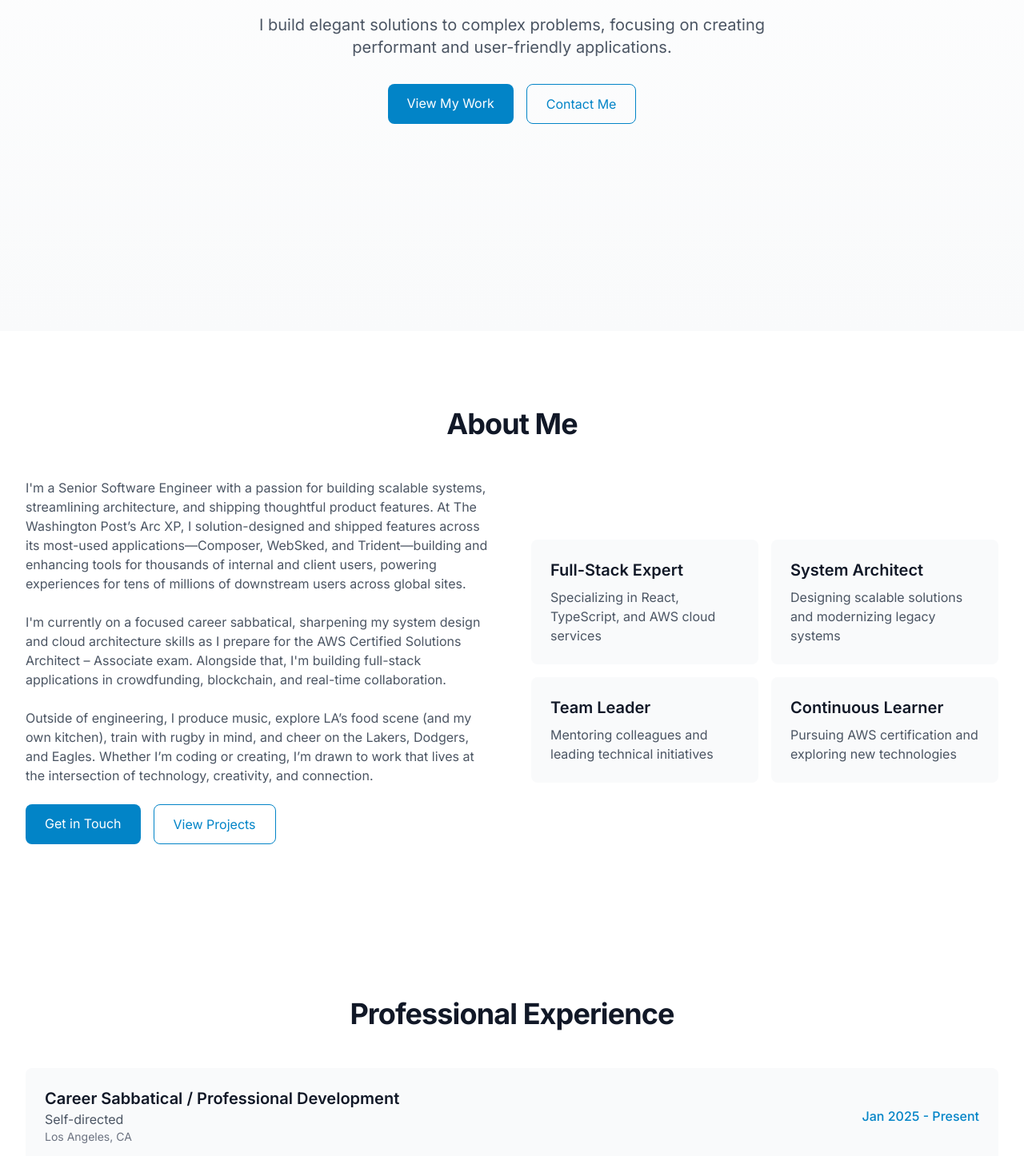
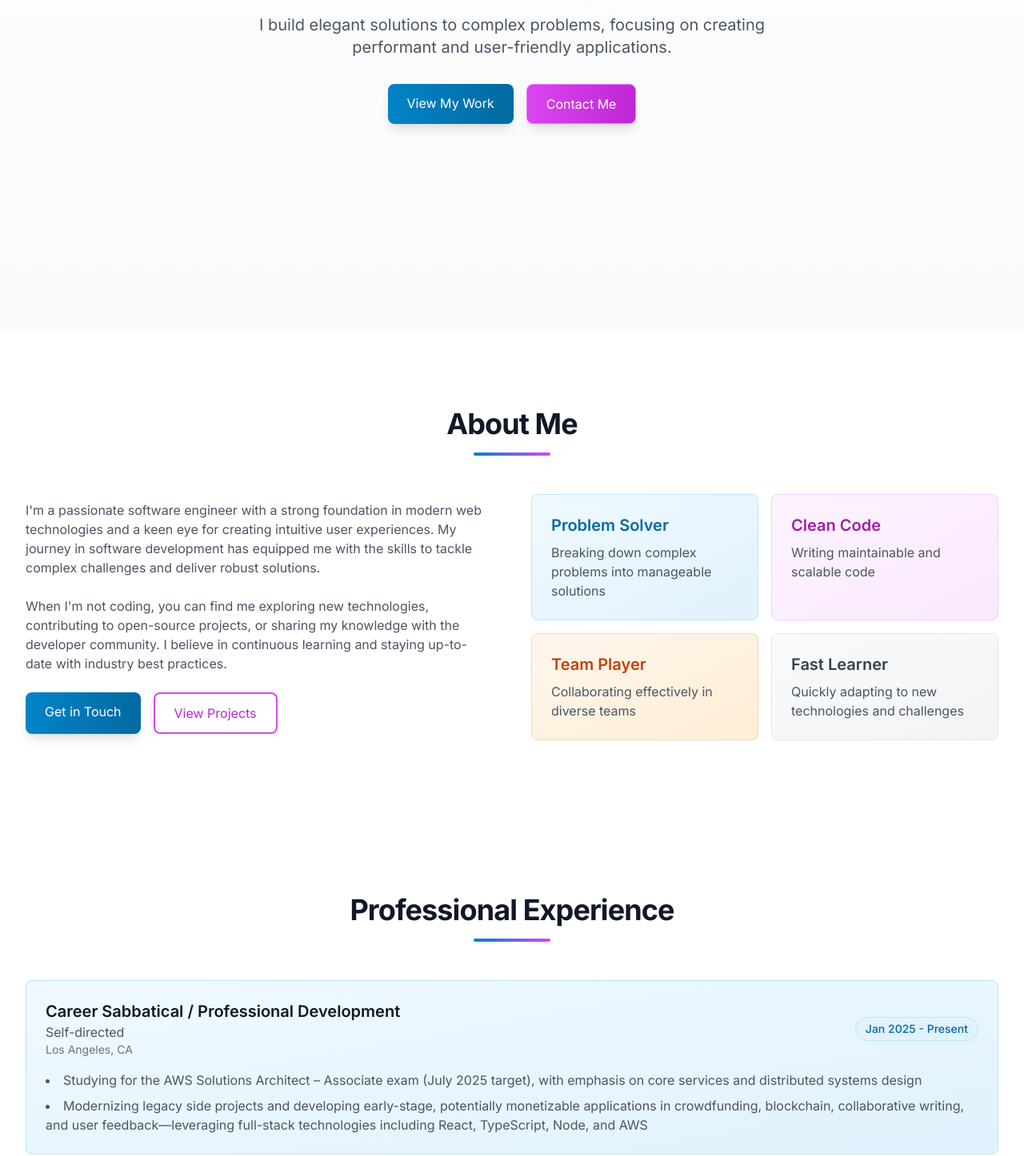
Before and after one commit to jb714/justinbell-me, a Next.js app: page / in a window 1280 px wide. Shown: the part 386-1832 px from the top of the page at 80% size. Built offline with nearby package versions, Linux system fonts and the light colour scheme.

Commit message:
Color and gradient adjustments

```diff
--- a/components/About.tsx
+++ b/components/About.tsx
@@ -1,7 +1,6 @@
 'use client'
 
 import { motion } from 'framer-motion'
-
 
 const About = () => {
   return (
@@ -13,56 +12,83 @@ const About = () => {
           transition={{ duration: 0.5 }}
           viewport={{ once: true }}
         >
-          <h2 className="heading-2 text-center mb-12">About Me</h2>
+          <h2 className="heading-2 text-center mb-12">
+            <span className="text-gray-900 dark:text-gray-100">About Me</span>
+            <div className="w-24 h-1 bg-gradient-to-r from-primary-600 to-secondary-500 mx-auto mt-4 rounded-full"></div>
+          </h2>
           <div className="grid md:grid-cols-2 gap-12 items-center">
             <div className="space-y-6">
               <p className="text-gray-600 dark:text-gray-300">
-              I'm a Senior Software Engineer with a passion for building scalable systems, streamlining architecture, and shipping thoughtful product features. At The Washington Post’s Arc XP, I solution-designed and shipped features across its most-used applications—Composer, WebSked, and Trident—building and enhancing tools for thousands of internal and client users, powering experiences for tens of millions of downstream users across global sites.
+                I'm a passionate software engineer with a strong foundation in modern web technologies
+                and a keen eye for creating intuitive user experiences. My journey in software
+                development has equipped me with the skills to tackle complex challenges and
+                deliver robust solutions.
               </p>
               <p className="text-gray-600 dark:text-gray-300">
-              I'm currently on a focused career sabbatical, sharpening my system design and cloud architecture skills as I prepare for the AWS Certified Solutions Architect – Associate exam. Alongside that, I'm building full-stack applications in crowdfunding, blockchain, and real-time collaboration.              </p>
-              <p className="text-gray-600 dark:text-gray-300">
-              Outside of engineering, I produce music, explore LA’s food scene (and my own kitchen), train with rugby in mind, and cheer on the Lakers, Dodgers, and Eagles. Whether I’m coding or creating, I’m drawn to work that lives at the intersection of technology, creativity, and connection.              </p>
+                When I'm not coding, you can find me exploring new technologies, contributing to
+                open-source projects, or sharing my knowledge with the developer community. I
+                believe in continuous learning and staying up-to-date with industry best practices.
+              </p>
               <div className="flex gap-4">
-                <a
+                <motion.a
                   href="#contact"
-                  className="px-6 py-3 bg-primary-600 text-white rounded-lg hover:bg-primary-700 transition-colors"
+                  className="px-6 py-3 bg-gradient-to-r from-primary-600 to-primary-700 text-white rounded-lg hover:from-primary-700 hover:to-primary-800 transition-all duration-300 shadow-lg hover:shadow-xl transform hover:-translate-y-1"
+                  whileHover={{ scale: 1.05 }}
+                  whileTap={{ scale: 0.95 }}
                 >
                   Get in Touch
-                </a>
-                <a
+                </motion.a>
+                <motion.a
                   href="#projects"
-                  className="px-6 py-3 border border-primary-600 text-primary-600 rounded-lg hover:bg-primary-50 dark:hover:bg-primary-900/20 transition-colors"
+                  className="px-6 py-3 border-2 border-secondary-500 text-secondary-600 dark:text-secondary-400 rounded-lg hover:bg-secondary-50 dark:hover:bg-secondary-900/20 transition-all duration-300 transform hover:-translate-y-1"
+                  whileHover={{ scale: 1.05 }}
+                  whileTap={{ scale: 0.95 }}
                 >
                   View Projects
-                </a>
+                </motion.a>
               </div>
             </div>
             <div className="grid grid-cols-2 gap-4">
-              <div className="p-6 bg-gray-50 dark:bg-gray-800 rounded-lg">
-                <h3 className="text-xl font-semibold mb-2">Full-Stack Expert</h3>
+              <motion.div
+                className="p-6 bg-gradient-to-br from-primary-50 to-primary-100 dark:from-primary-900/30 dark:to-primary-800/30 rounded-lg border border-primary-200 dark:border-primary-700"
+                whileHover={{ scale: 1.02, y: -2 }}
+                transition={{ duration: 0.2 }}
+              >
+                <h3 className="text-xl font-semibold mb-2 text-primary-700 dark:text-primary-300">Problem Solver</h3>
                 <p className="text-gray-600 dark:text-gray-300">
-                  Specializing in React, TypeScript, and AWS cloud services
+                  Breaking down complex problems into manageable solutions
                 </p>
-              </div>
-              <div className="p-6 bg-gray-50 dark:bg-gray-800 rounded-lg">
-                <h3 className="text-xl font-semibold mb-2">System Architect</h3>
+              </motion.div>
+              <motion.div
+                className="p-6 bg-gradient-to-br from-secondary-50 to-secondary-100 dark:from-secondary-900/30 dark:to-secondary-800/30 rounded-lg border border-secondary-200 dark:border-secondary-700"
+                whileHover={{ scale: 1.02, y: -2 }}
+                transition={{ duration: 0.2 }}
+              >
+                <h3 className="text-xl font-semibold mb-2 text-secondary-700 dark:text-secondary-300">Clean Code</h3>
                 <p className="text-gray-600 dark:text-gray-300">
-                  Designing scalable solutions and modernizing legacy systems
+                  Writing maintainable and scalable code
                 </p>
-              </div>
-              <div className="p-6 bg-gray-50 dark:bg-gray-800 rounded-lg">
-                <h3 className="text-xl font-semibold mb-2">Team Leader</h3>
+              </motion.div>
+              <motion.div
+                className="p-6 bg-gradient-to-br from-accent-50 to-accent-100 dark:from-accent-900/30 dark:to-accent-800/30 rounded-lg border border-accent-200 dark:border-accent-700"
+                whileHover={{ scale: 1.02, y: -2 }}
+                transition={{ duration: 0.2 }}
+              >
+                <h3 className="text-xl font-semibold mb-2 text-accent-700 dark:text-accent-300">Team Player</h3>
                 <p className="text-gray-600 dark:text-gray-300">
-                  Mentoring colleagues and leading technical initiatives
+                  Collaborating effectively in diverse teams
                 </p>
-              </div>
-              <div className="p-6 bg-gray-50 dark:bg-gray-800 rounded-lg">
-                <h3 className="text-xl font-semibold mb-2">Continuous Learner</h3>
+              </motion.div>
+              <motion.div
+                className="p-6 bg-gradient-to-br from-gray-50 to-gray-100 dark:from-gray-800 dark:to-gray-700 rounded-lg border border-gray-200 dark:border-gray-600"
+                whileHover={{ scale: 1.02, y: -2 }}
+                transition={{ duration: 0.2 }}
+              >
+                <h3 className="text-xl font-semibold mb-2 text-gray-700 dark:text-gray-300">Fast Learner</h3>
                 <p className="text-gray-600 dark:text-gray-300">
-                  Pursuing AWS certification and exploring new technologies
+                  Quickly adapting to new technologies and challenges
                 </p>
-              </div>
+              </motion.div>
             </div>
           </div>
         </motion.div>
--- a/components/Hero.tsx
+++ b/components/Hero.tsx
@@ -12,27 +12,31 @@ const Hero = () => {
           transition={{ duration: 0.5 }}
         >
           <h1 className="heading-1 mb-6">
-            <span className="text-primary-600 dark:text-primary-400">Hi, I'm Justin Bell</span>
+            <span className="text-primary-600 dark:text-primary-400 drop-shadow-lg">Hi, I'm Justin Bell</span>
             <br />
-            Senior Software Engineer
+            <span className="text-gray-800 dark:text-gray-200 drop-shadow-sm">Software Engineer</span>
           </h1>
           <p className="text-xl text-gray-600 dark:text-gray-300 mb-8 max-w-2xl mx-auto">
             I build elegant solutions to complex problems, focusing on creating
             performant and user-friendly applications.
           </p>
           <div className="flex justify-center gap-4">
-            <a
+            <motion.a
               href="#projects"
-              className="px-6 py-3 bg-primary-600 text-white rounded-lg hover:bg-primary-700 transition-colors"
+              className="px-6 py-3 bg-gradient-to-r from-primary-600 to-primary-700 text-white rounded-lg hover:from-primary-700 hover:to-primary-800 transition-all duration-300 shadow-lg hover:shadow-xl transform hover:-translate-y-1"
+              whileHover={{ scale: 1.05 }}
+              whileTap={{ scale: 0.95 }}
             >
               View My Work
-            </a>
-            <a
+            </motion.a>
+            <motion.a
               href="#contact"
-              className="px-6 py-3 border border-primary-600 text-primary-600 rounded-lg hover:bg-primary-50 dark:hover:bg-primary-900/20 transition-colors"
+              className="px-6 py-3 bg-gradient-to-r from-secondary-500 to-secondary-600 text-white rounded-lg hover:from-secondary-600 hover:to-secondary-700 transition-all duration-300 shadow-lg hover:shadow-xl transform hover:-translate-y-1 border border-secondary-400"
+              whileHover={{ scale: 1.05 }}
+              whileTap={{ scale: 0.95 }}
             >
               Contact Me
-            </a>
+            </motion.a>
           </div>
         </motion.div>
       </div>
--- a/components/Projects.tsx
+++ b/components/Projects.tsx
@@ -36,7 +36,10 @@ const Projects = () => {
           transition={{ duration: 0.5 }}
           viewport={{ once: true }}
         >
-          <h2 className="heading-2 text-center mb-12">Featured Projects</h2>
+          <h2 className="heading-2 text-center mb-12">
+            <span className="text-gray-900 dark:text-gray-100">Featured Projects</span>
+            <div className="w-24 h-1 bg-gradient-to-r from-secondary-500 to-accent-500 mx-auto mt-4 rounded-full"></div>
+          </h2>
           <div className="grid md:grid-cols-2 lg:grid-cols-3 gap-8">
             {projects.map((project, index) => (
               <motion.div
@@ -45,9 +48,17 @@ const Projects = () => {
                 whileInView={{ opacity: 1, y: 0 }}
                 transition={{ duration: 0.5, delay: index * 0.1 }}
                 viewport={{ once: true }}
-                className="bg-white dark:bg-gray-900 rounded-lg overflow-hidden shadow-lg"
+                className={`rounded-lg overflow-hidden shadow-lg hover:shadow-2xl transition-all duration-300 transform hover:-translate-y-2 ${
+                  index % 3 === 0
+                    ? 'bg-gradient-to-br from-primary-50 to-primary-100 dark:from-primary-900/30 dark:to-primary-800/30 border border-primary-200 dark:border-primary-700'
+                    : index % 3 === 1
+                    ? 'bg-gradient-to-br from-secondary-50 to-secondary-100 dark:from-secondary-900/30 dark:to-secondary-800/30 border border-secondary-200 dark:border-secondary-700'
+                    : 'bg-gradient-to-br from-accent-50 to-accent-100 dark:from-accent-900/30 dark:to-accent-800/30 border border-accent-200 dark:border-accent-700'
+                }`}
+                whileHover={{ scale: 1.02 }}
               >
-                <div className="aspect-video bg-gray-200 dark:bg-gray-700 flex items-center justify-center">
+                <div className="aspect-video bg-gradient-to-br from-gray-200 to-gray-300 dark:from-gray-700 dark:to-gray-600 relative overflow-hidden">
+                  <div className="absolute inset-0 bg-gradient-to-br from-primary-400/20 to-secondary-400/20"></div>
                   {project.image && (
                     <img
                       src={project.image}
@@ -57,7 +68,7 @@ const Projects = () => {
                   )}
                 </div>
                 <div className="p-6">
-                  <h3 className="text-xl font-semibold mb-2">{project.title}</h3>
+                  <h3 className="text-xl font-semibold mb-2 text-gray-900 dark:text-gray-100">{project.title}</h3>
                   <p className="text-gray-600 dark:text-gray-300 mb-4">
                     {project.description}
                   </p>
@@ -65,18 +76,20 @@ const Projects = () => {
                     {project.technologies.map((tech) => (
                       <span
                         key={tech}
-                        className="px-3 py-1 bg-primary-100 dark:bg-primary-900/30 text-primary-600 dark:text-primary-400 rounded-full text-sm"
+                        className="px-3 py-1 bg-white/80 dark:bg-gray-800/80 text-gray-700 dark:text-gray-300 rounded-full text-sm border border-gray-200 dark:border-gray-600 shadow-sm"
                       >
                         {tech}
                       </span>
                     ))}
                   </div>
-                  <a
+                  <motion.a
                     href={project.link}
-                    className="inline-block px-4 py-2 bg-primary-600 text-white rounded-lg hover:bg-primary-700 transition-colors"
+                    className="inline-block px-4 py-2 bg-gradient-to-r from-primary-600 to-primary-700 text-white rounded-lg hover:from-primary-700 hover:to-primary-800 transition-all duration-300 shadow-md hover:shadow-lg"
+                    whileHover={{ scale: 1.05 }}
+                    whileTap={{ scale: 0.95 }}
                   >
                     View Project
-                  </a>
+                  </motion.a>
                 </div>
               </motion.div>
             ))}
--- a/components/Resume.tsx
+++ b/components/Resume.tsx
@@ -65,7 +65,10 @@ const Resume = () => {
           transition={{ duration: 0.5 }}
           viewport={{ once: true }}
         >
-          <h2 className="heading-2 text-center mb-12">Professional Experience</h2>
+          <h2 className="heading-2 text-center mb-12">
+            <span className="text-gray-900 dark:text-gray-100">Professional Experience</span>
+            <div className="w-24 h-1 bg-gradient-to-r from-primary-600 to-secondary-500 mx-auto mt-4 rounded-full"></div>
+          </h2>
 
           <div className="space-y-8">
             {experience.map((job, index) => (
@@ -75,15 +78,23 @@ const Resume = () => {
                 whileInView={{ opacity: 1, y: 0 }}
                 transition={{ duration: 0.5, delay: index * 0.1 }}
                 viewport={{ once: true }}
-                className="bg-gray-50 dark:bg-gray-800 rounded-lg p-6"
+                className={`rounded-lg p-6 border transition-all duration-300 hover:shadow-lg ${
+                  index % 2 === 0
+                    ? 'bg-gradient-to-br from-primary-50 to-primary-100 dark:from-primary-900/20 dark:to-primary-800/20 border-primary-200 dark:border-primary-700'
+                    : 'bg-gradient-to-br from-secondary-50 to-secondary-100 dark:from-secondary-900/20 dark:to-secondary-800/20 border-secondary-200 dark:border-secondary-700'
+                }`}
               >
                 <div className="flex flex-col md:flex-row md:items-center md:justify-between mb-4">
                   <div>
-                    <h4 className="text-xl font-semibold">{job.title}</h4>
+                    <h4 className="text-xl font-semibold text-gray-900 dark:text-gray-100">{job.title}</h4>
                     <p className="text-gray-600 dark:text-gray-300">{job.company}</p>
                     <p className="text-sm text-gray-500 dark:text-gray-400">{job.location}</p>
                   </div>
-                  <span className="text-primary-600 dark:text-primary-400 font-medium mt-2 md:mt-0">
+                  <span className={`font-medium mt-2 md:mt-0 px-3 py-1 rounded-full text-sm ${
+                    index % 2 === 0
+                      ? 'bg-primary-100 dark:bg-primary-900/30 text-primary-700 dark:text-primary-300 border border-primary-200 dark:border-primary-700'
+                      : 'bg-secondary-100 dark:bg-secondary-900/30 text-secondary-700 dark:text-secondary-300 border border-secondary-200 dark:border-secondary-700'
+                  }`}>
                     {job.period}
                   </span>
                 </div>
@@ -98,11 +109,13 @@ const Resume = () => {
 
           {/* Download Resume Button */}
           <div className="text-center mt-12">
-            <a
+            <motion.a
               href="/resume.pdf"
-              className="inline-flex items-center px-6 py-3 bg-primary-600 text-white rounded-lg hover:bg-primary-700 transition-colors"
+              className="inline-flex items-center px-6 py-3 bg-gradient-to-r from-accent-500 to-accent-600 text-white rounded-lg hover:from-accent-600 hover:to-accent-700 transition-all duration-300 shadow-lg hover:shadow-xl transform hover:-translate-y-1"
               target="_blank"
               rel="noopener noreferrer"
+              whileHover={{ scale: 1.05 }}
+              whileTap={{ scale: 0.95 }}
             >
               <svg
                 className="w-5 h-5 mr-2"
@@ -118,7 +131,7 @@ const Resume = () => {
                 />
               </svg>
               Download Resume
-            </a>
+            </motion.a>
           </div>
         </motion.div>
       </div>
--- a/components/Skills.tsx
+++ b/components/Skills.tsx
@@ -89,35 +89,52 @@ const Skills = () => {
           transition={{ duration: 0.5 }}
           viewport={{ once: true }}
         >
-          <h2 className="heading-2 text-center mb-12">Skills & Expertise</h2>
+          <h2 className="heading-2 text-center mb-12">
+            <span className="text-gray-900 dark:text-gray-100">Skills & Expertise</span>
+            <div className="w-24 h-1 bg-gradient-to-r from-accent-500 to-primary-500 mx-auto mt-4 rounded-full"></div>
+          </h2>
           <div className="grid md:grid-cols-3 gap-8">
-            {skills.map((skillGroup) => (
-              <div
+            {skills.map((skillGroup, groupIndex) => (
+              <motion.div
                 key={skillGroup.category}
-                className="bg-gray-50 dark:bg-gray-800 rounded-lg p-6"
+                initial={{ opacity: 0, y: 20 }}
+                whileInView={{ opacity: 1, y: 0 }}
+                transition={{ duration: 0.5, delay: groupIndex * 0.1 }}
+                viewport={{ once: true }}
+                className={`rounded-lg p-6 border ${
+                  groupIndex === 0
+                    ? 'bg-gradient-to-br from-primary-50 to-primary-100 dark:from-primary-900/20 dark:to-primary-800/20 border-primary-200 dark:border-primary-700'
+                    : groupIndex === 1
+                    ? 'bg-gradient-to-br from-secondary-50 to-secondary-100 dark:from-secondary-900/20 dark:to-secondary-800/20 border-secondary-200 dark:border-secondary-700'
+                    : 'bg-gradient-to-br from-accent-50 to-accent-100 dark:from-accent-900/20 dark:to-accent-800/20 border-accent-200 dark:border-accent-700'
+                }`}
               >
-                <h3 className="text-xl font-semibold mb-6">{skillGroup.category}</h3>
+                <h3 className="text-xl font-semibold mb-6 text-gray-900 dark:text-gray-100">{skillGroup.category}</h3>
                 <div className="grid grid-cols-2 gap-4">
-                  {skillGroup.items.map((skill) => (
+                  {skillGroup.items.map((skill, index) => (
                     <motion.div
                       key={skill.name}
                       initial={{ opacity: 0, scale: 0.9 }}
                       whileInView={{ opacity: 1, scale: 1 }}
-                      transition={{ duration: 0.3 }}
+                      transition={{ duration: 0.3, delay: index * 0.05 }}
                       viewport={{ once: true }}
-                      className="flex items-center space-x-3 p-3 bg-white dark:bg-gray-700 rounded-lg shadow-sm hover:shadow-md transition-shadow"
+                      className="flex items-center space-x-3 p-3 bg-white/80 dark:bg-gray-800/80 rounded-lg shadow-sm hover:shadow-md transition-all duration-300 border border-gray-200 dark:border-gray-600 group"
+                      whileHover={{ scale: 1.05, y: -2 }}
                     >
                       <skill.icon
-                        className="w-6 h-6"
-                        style={{ color: skill.color }}
+                        className="w-6 h-6 transition-all duration-300 group-hover:scale-110"
+                        style={{
+                          color: skill.color,
+                          filter: 'drop-shadow(0 0 8px rgba(0,0,0,0.1))'
+                        }}
                       />
-                      <span className="text-gray-700 dark:text-gray-300 font-medium">
+                      <span className="text-gray-700 dark:text-gray-300 font-medium group-hover:text-gray-900 dark:group-hover:text-gray-100 transition-colors">
                         {skill.name}
                       </span>
                     </motion.div>
                   ))}
                 </div>
-              </div>
+              </motion.div>
             ))}
           </div>
         </motion.div>
```
Also changed, not shown: components/Contact.tsx (+35 -20 lines).
